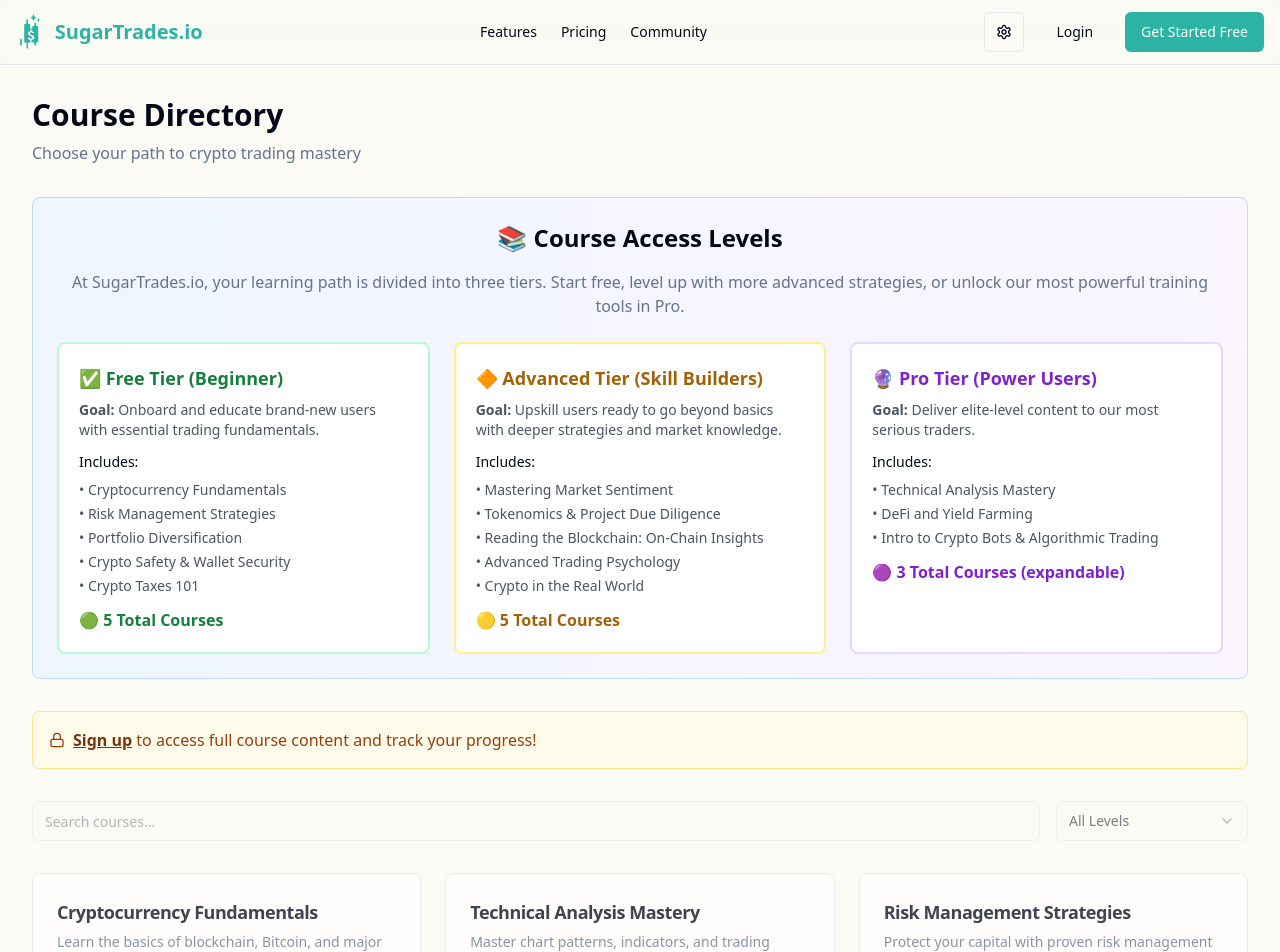
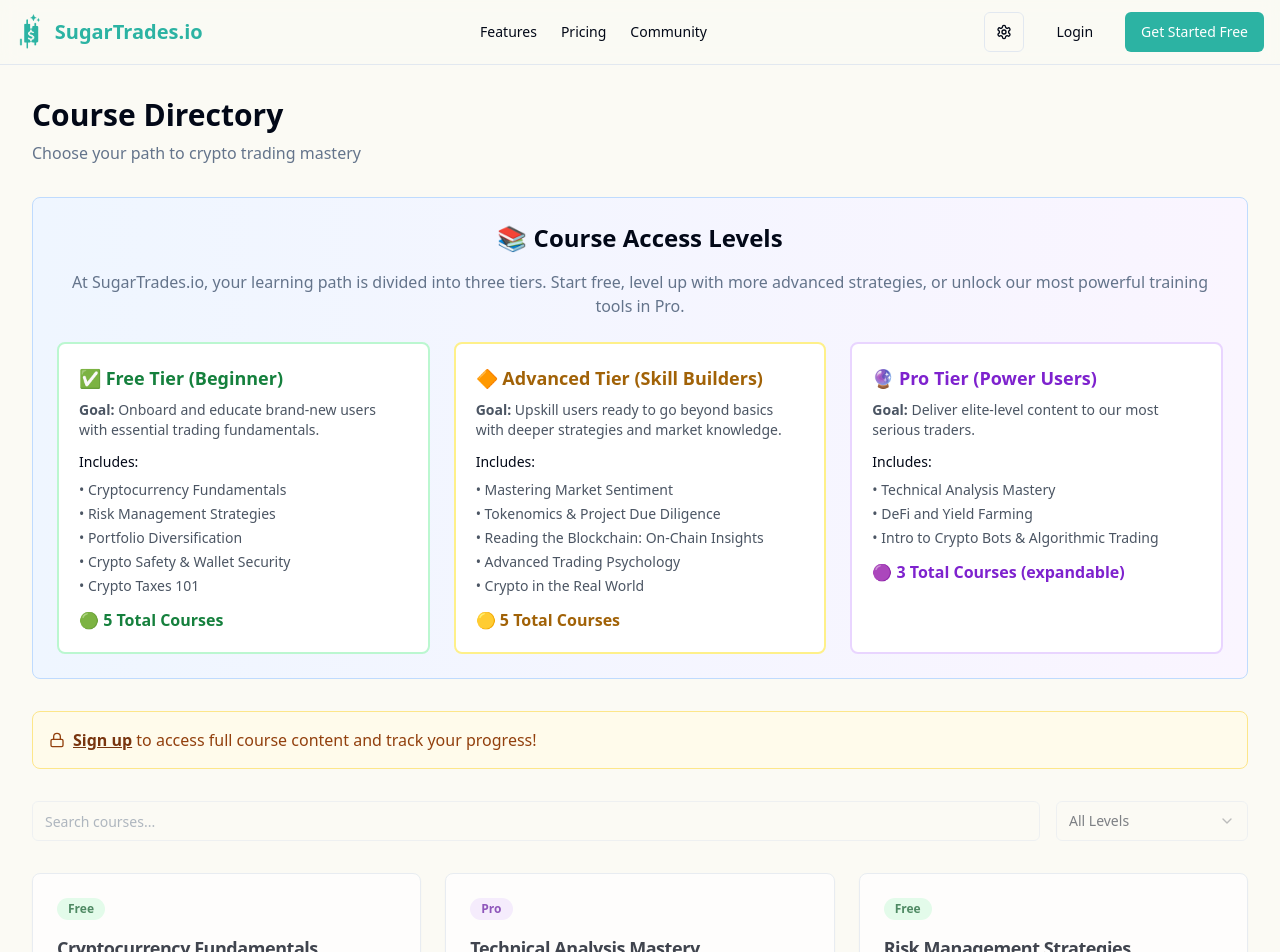
Before and after one commit to sugartrades/sugar-flow-academy, a React (Vite) app: page /courses in a window 1280 px wide. Shown: the top 952 px of the page. Built offline with nearby package versions, Linux system fonts and the light colour scheme.

Commit message:
Remove and restore course card badges
Remove badges from top right and restore badges in top left of course cards.

```diff
--- a/src/components/courses/CourseCard.tsx
+++ b/src/components/courses/CourseCard.tsx
@@ -1,6 +1,7 @@
 
 import React from 'react';
 import { Card, CardContent, CardDescription, CardHeader, CardTitle } from '@/components/ui/card';
+import { Badge } from '@/components/ui/badge';
 import { Button } from '@/components/ui/button';
 import { Lock, Crown } from 'lucide-react';
 import { Course } from '@/data/coursesData';
@@ -12,9 +13,23 @@ interface CourseCardProps {
 }
 
 export function CourseCard({ course, isAuthenticated, onCourseAction }: CourseCardProps) {
+  const getDifficultyColor = (difficulty: string) => {
+    switch (difficulty.toLowerCase()) {
+      case 'free': return 'bg-green-100 text-green-800';
+      case 'advanced': return 'bg-yellow-100 text-yellow-800';
+      case 'pro': return 'bg-purple-100 text-purple-800';
+      default: return 'bg-gray-100 text-gray-800';
+    }
+  };
+
   return (
     <Card className={`hover:shadow-lg transition-shadow ${!isAuthenticated ? 'opacity-75' : ''}`}>
       <CardHeader>
+        <div className="flex items-start justify-start mb-2">
+          <Badge className={getDifficultyColor(course.difficulty)}>
+            {course.difficulty}
+          </Badge>
+        </div>
         <CardTitle className="text-lg">{course.title}</CardTitle>
         <CardDescription>{course.description}</CardDescription>
       </CardHeader>
```
